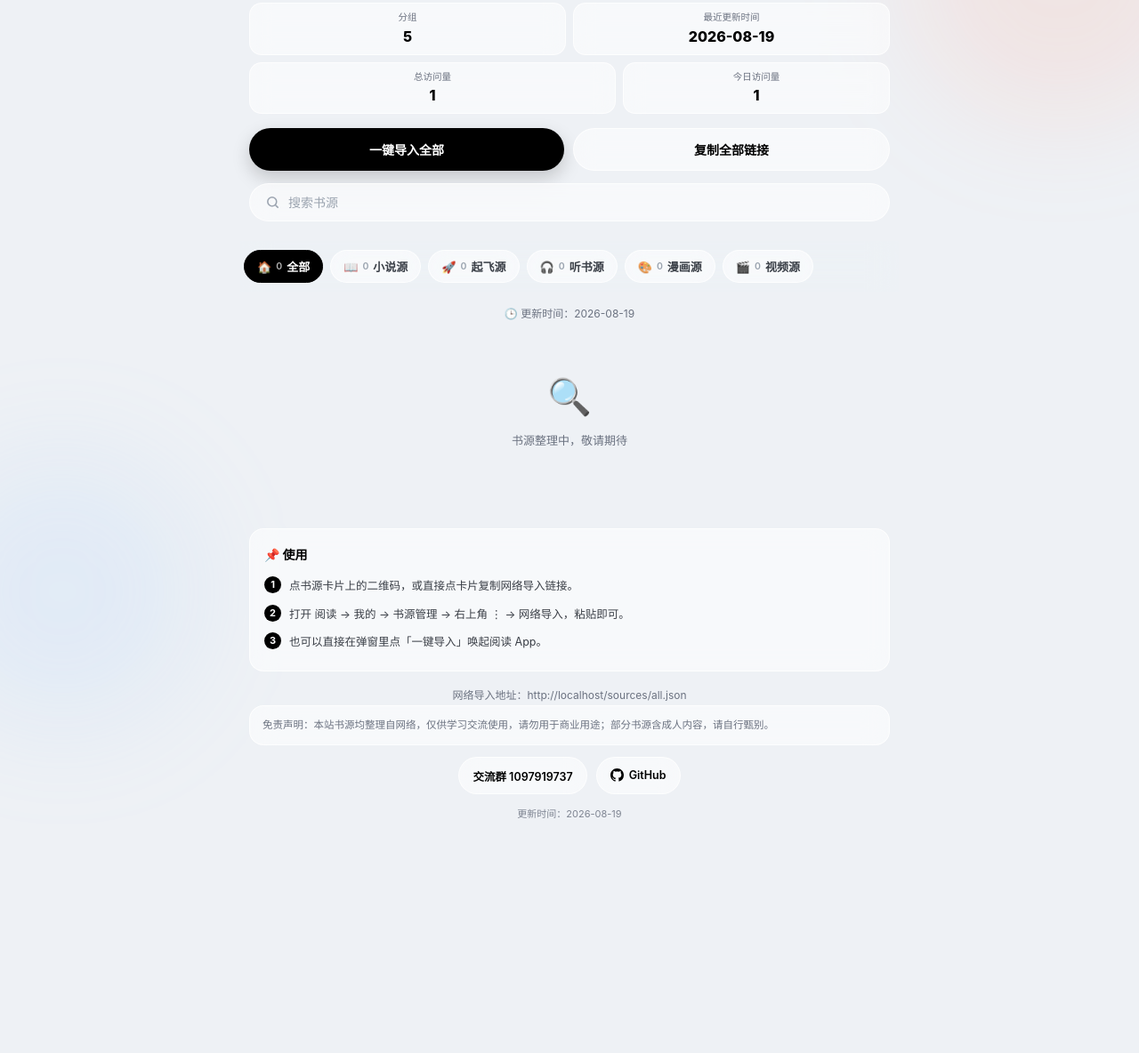
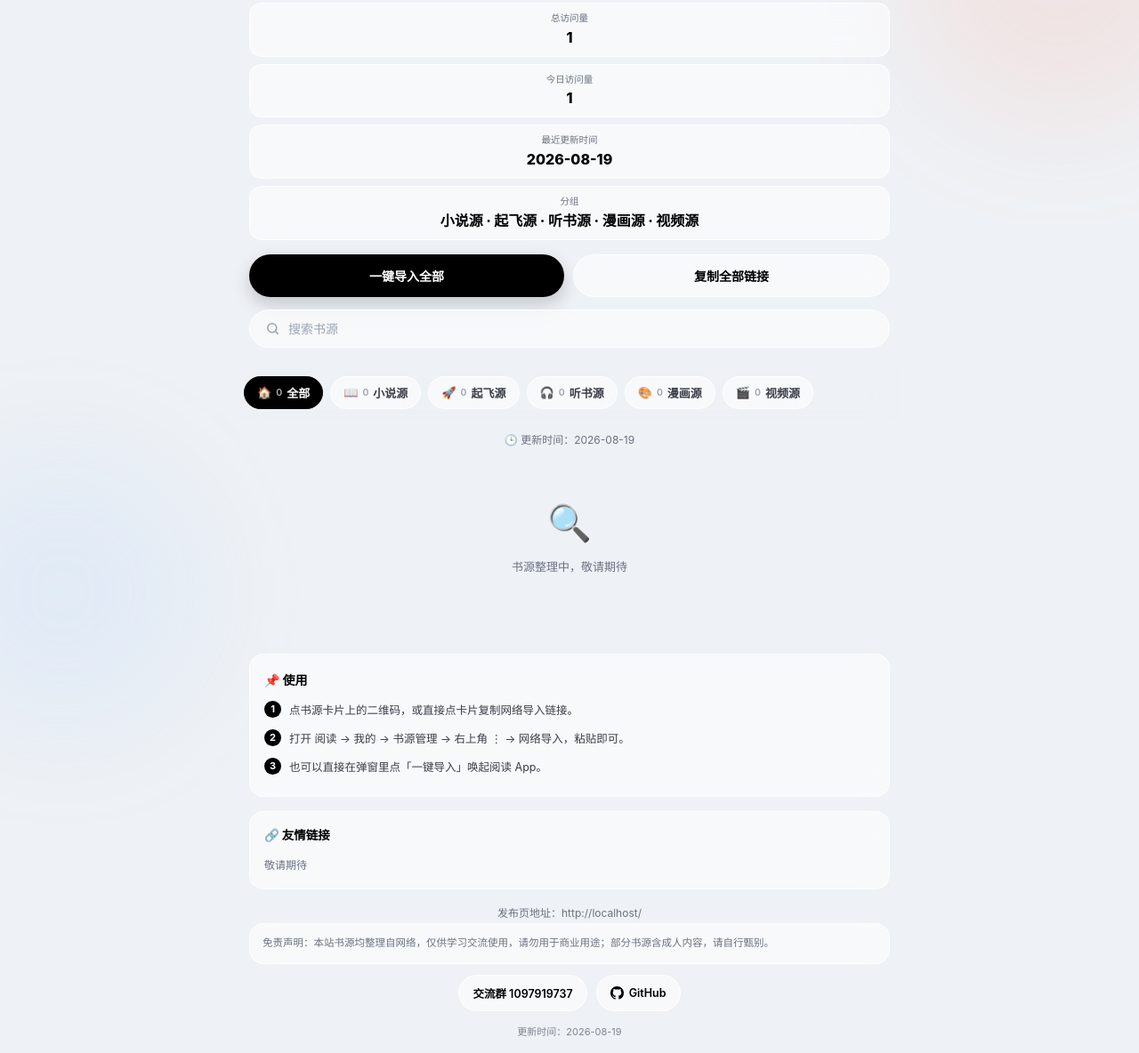
Before and after one commit to eryuewuxue/shuyuan, a plain HTML site: page index.html in a window 1280 px wide. Shown: the part 105-1289 px from the top of the page at 89% size. Before the commit the page ends 1081 px from the top, so only its background shows below. Drawn offline with Linux system fonts and the light colour scheme.

Commit message:
v1.6: 统计一行一个/分组显示名字/发布页地址/友情链接栏

```diff
--- a/index.html
+++ b/index.html
@@ -41,16 +41,23 @@
   .title{font-size:24px;font-weight:800;letter-spacing:.5px}
   .sub{font-size:12.5px;color:var(--muted);margin-top:5px}
   .stats{display:flex;flex-direction:column;gap:8px;margin-top:14px}
-  .stat-row{display:flex;gap:8px}
   .stat{
-    flex:1;background:var(--glass);border:1px solid var(--glass-border);border-radius:14px;
-    padding:8px 12px;text-align:center;backdrop-filter:blur(12px);-webkit-backdrop-filter:blur(12px);
+    background:var(--glass);border:1px solid var(--glass-border);border-radius:14px;
+    padding:9px 14px;text-align:center;backdrop-filter:blur(12px);-webkit-backdrop-filter:blur(12px);
   }
-  .stat.narrow{flex:0 0 1;min-width:0}
-  .stat.wide{flex:1.55}
-  .stat.mid{flex:1.1}
   .stat .lbl{display:block;font-size:10.5px;color:var(--muted);white-space:nowrap;overflow:hidden;text-overflow:ellipsis}
-  .stat b{display:block;font-size:16px;font-weight:800;color:var(--text);margin-top:1px;white-space:nowrap;overflow:hidden;text-overflow:ellipsis}
+  .stat b{display:block;font-size:16px;font-weight:800;color:var(--text);margin-top:1px}
+  footer .friendlinks{
+    text-align:left;background:var(--glass);border:1px solid var(--glass-border);border-radius:var(--radius);
+    padding:14px 16px;margin-bottom:16px;backdrop-filter:blur(14px);-webkit-backdrop-filter:blur(14px);
+  }
+  footer .friendlinks h4{font-size:13.5px;font-weight:800;margin-bottom:9px;color:var(--text)}
+  footer .fl-list{display:flex;flex-wrap:wrap;gap:8px}
+  footer .fl-link{
+    display:inline-flex;align-items:center;text-decoration:none;color:#3A3F47;font-size:12.5px;
+    background:rgba(255,255,255,.7);border:1px solid rgba(0,0,0,.06);border-radius:99px;padding:6px 14px;
+  }
+  footer .fl-empty{font-size:12px;color:var(--muted)}
   .actions{display:flex;gap:10px;margin-top:16px}
   .btn{
     flex:1;border:none;border-radius:99px;font-size:14px;font-weight:700;padding:13px 10px;
@@ -229,14 +236,10 @@
       </div>
     </div>
     <div class="stats">
-      <div class="stat-row">
-        <div class="stat narrow"><span class="lbl">分组</span><b id="statGroups">--</b></div>
-        <div class="stat narrow"><span class="lbl">最近更新时间</span><b id="statTime">--</b></div>
-      </div>
-      <div class="stat-row">
-        <div class="stat wide"><span class="lbl">总访问量</span><b id="statTotalVisits">--</b></div>
-        <div class="stat mid"><span class="lbl">今日访问量</span><b id="statTodayVisits">--</b></div>
-      </div>
+      <div class="stat"><span class="lbl">总访问量</span><b id="statTotalVisits">--</b></div>
+      <div class="stat"><span class="lbl">今日访问量</span><b id="statTodayVisits">--</b></div>
+      <div class="stat"><span class="lbl">最近更新时间</span><b id="statTime">--</b></div>
+      <div class="stat"><span class="lbl">分组</span><b id="statGroups">--</b></div>
     </div>
     <div class="actions">
       <button class="btn btn-dark" id="btnImportAll">一键导入全部</button>
@@ -264,7 +267,11 @@
         <li><span class="num">3</span><span>也可以直接在弹窗里点「一键导入」唤起阅读 App。</span></li>
       </ol>
     </div>
-    <div class="linkline">网络导入地址：<span id="baseUrl"></span></div>
+    <div class="friendlinks">
+      <h4>🔗 友情链接</h4>
+      <div class="fl-list" id="friendList"></div>
+    </div>
+    <div class="linkline">发布页地址：<span id="baseUrl"></span></div>
     <div class="disclaimer">免责声明：本站书源均整理自网络，仅供学习交流使用，请勿用于商业用途；部分书源含成人内容，请自行甄别。</div>
     <div class="foot-links">
       <button class="foot-link" id="footQQ">交流群 1097919737</button>
@@ -483,8 +490,22 @@
     t.innerHTML = html;
     return t.content.firstElementChild;
   }
+  /* 友情链接（在此添加：{name:"名字", url:"https://..."}） */
+  var FRIEND_LINKS = [];
+  function renderFriendLinks(){
+    var el = $("friendList");
+    if (!el) return;
+    if (!FRIEND_LINKS.length){
+      el.innerHTML = '<span class="fl-empty">敬请期待</span>';
+      return;
+    }
+    el.innerHTML = FRIEND_LINKS.map(function(l){
+      return '<a class="fl-link" href="' + escAttr(l.url) + '" target="_blank" rel="noopener">' + esc(l.name) + '</a>';
+    }).join("");
+  }
   function renderFooter(){
-    $("baseUrl").textContent = absUrl(ALL_FILE);
+    $("baseUrl").textContent = absUrl("");
+    renderFriendLinks();
   }
 
   function switchTab(key){
@@ -553,7 +574,7 @@
     if (hash){
       GROUPS.forEach(function(g){ if (g.key === hash) state.cur = g.key; });
     }
-    $("statGroups").textContent = GROUPS.length;
+    $("statGroups").textContent = GROUPS.map(function(g){ return g.name; }).join(" · ");
     $("statTime").textContent = BUILD_DATE;
     $("footTime").textContent = BUILD_DATE;
     initVisitCount();
```
